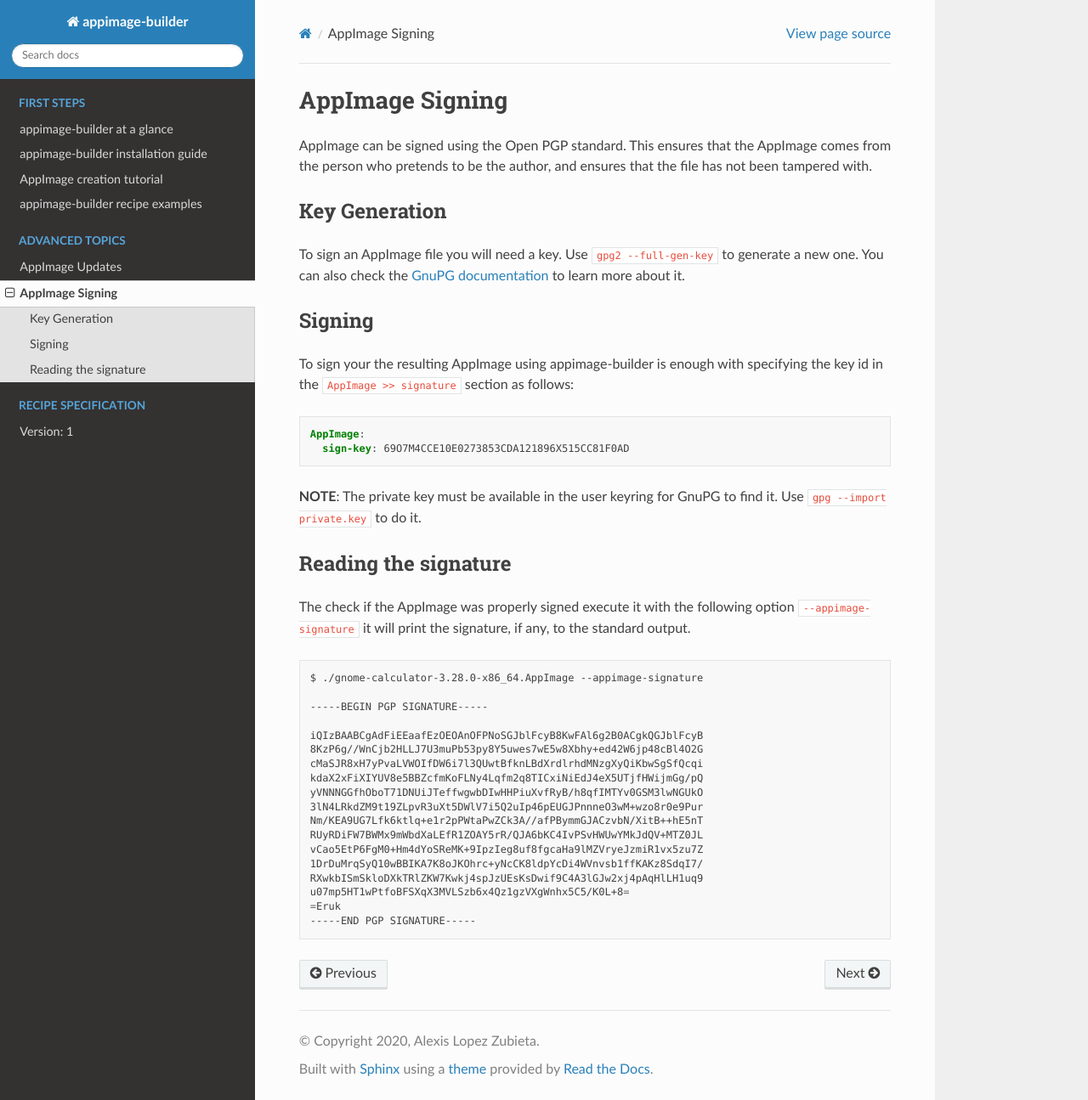
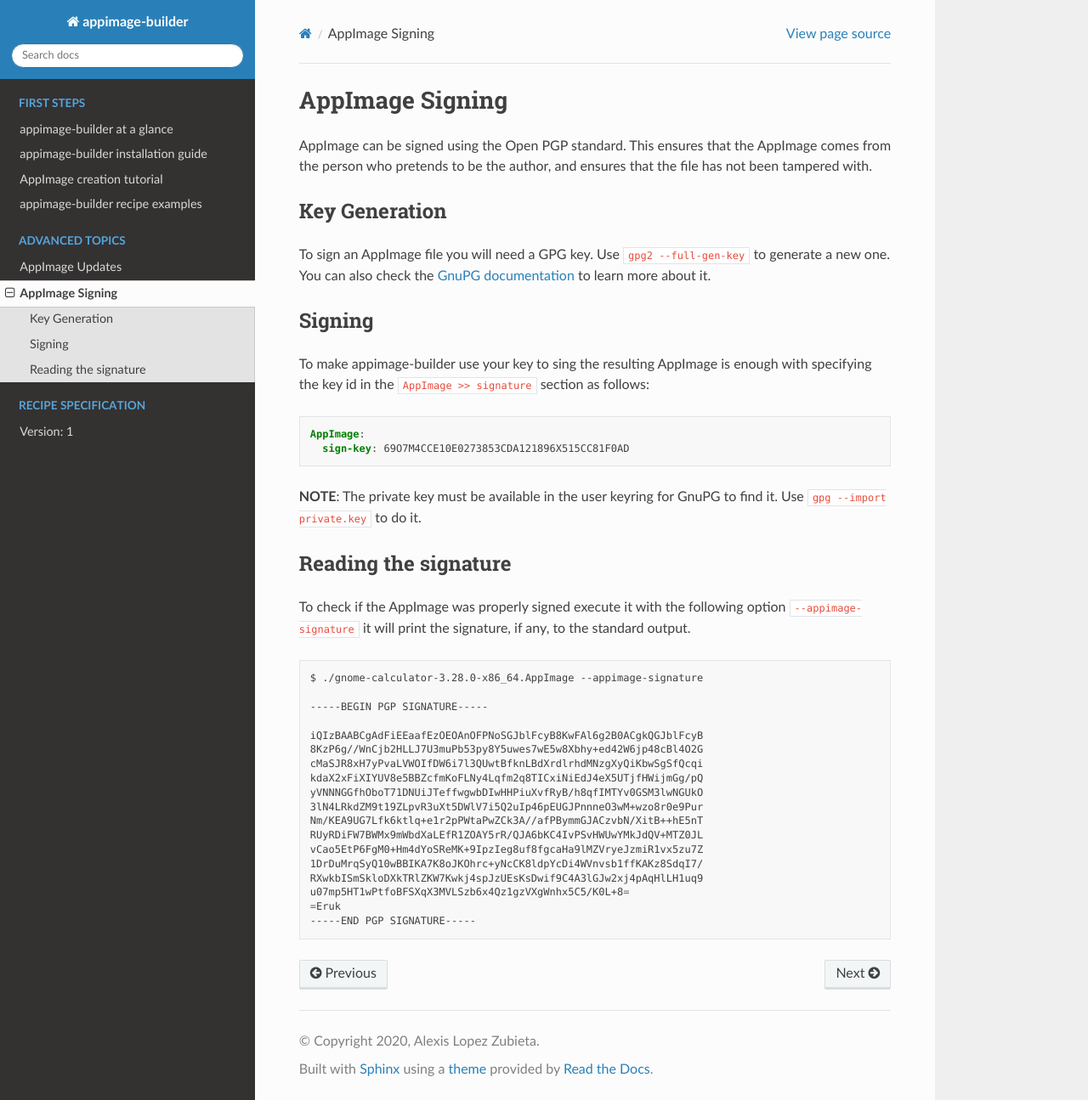
Before and after one commit to AppImageCrafters/appimage-builder-docs, a Sphinx documentation site: the page built from source/advanced/signing.rst, in a window 1280 px wide and 1295 px high. Shown: the whole window at 85% size. Built offline with Sphinx 7.4.7 and the Read the Docs theme 2.0.0, drawn with Linux system fonts in a browser that asks for light colours.

Commit message:
fix typo

```diff
--- a/source/advanced/signing.rst
+++ b/source/advanced/signing.rst
@@ -11,7 +11,7 @@ to be the author, and ensures that the file has not been tampered with.
 Key Generation
 ==============
 
-To sign an AppImage file you will need a key. Use ``gpg2 --full-gen-key`` to generate a new one. You can also check
+To sign an AppImage file you will need a GPG key. Use ``gpg2 --full-gen-key`` to generate a new one. You can also check
 the `GnuPG documentation`_ to learn more about it.
 
 .. _GnuPG documentation: https://www.gnupg.org/gph/en/manual/c14.html
@@ -20,7 +20,7 @@ the `GnuPG documentation`_ to learn more about it.
 Signing
 =======
 
-To sign your the resulting AppImage using appimage-builder is enough with specifying the key id in the
+To make appimage-builder use your key to sing the resulting AppImage is enough with specifying the key id in the
 ``AppImage >> signature`` section as follows:
 
 
@@ -36,7 +36,7 @@ Use ``gpg --import private.key`` to do it.
 Reading the signature
 =====================
 
-The check if the AppImage was properly signed execute it with the following option ``--appimage-signature`` it will
+To check if the AppImage was properly signed execute it with the following option ``--appimage-signature`` it will
 print the signature, if any, to the standard output.
 
 .. code-block:: shell
```
